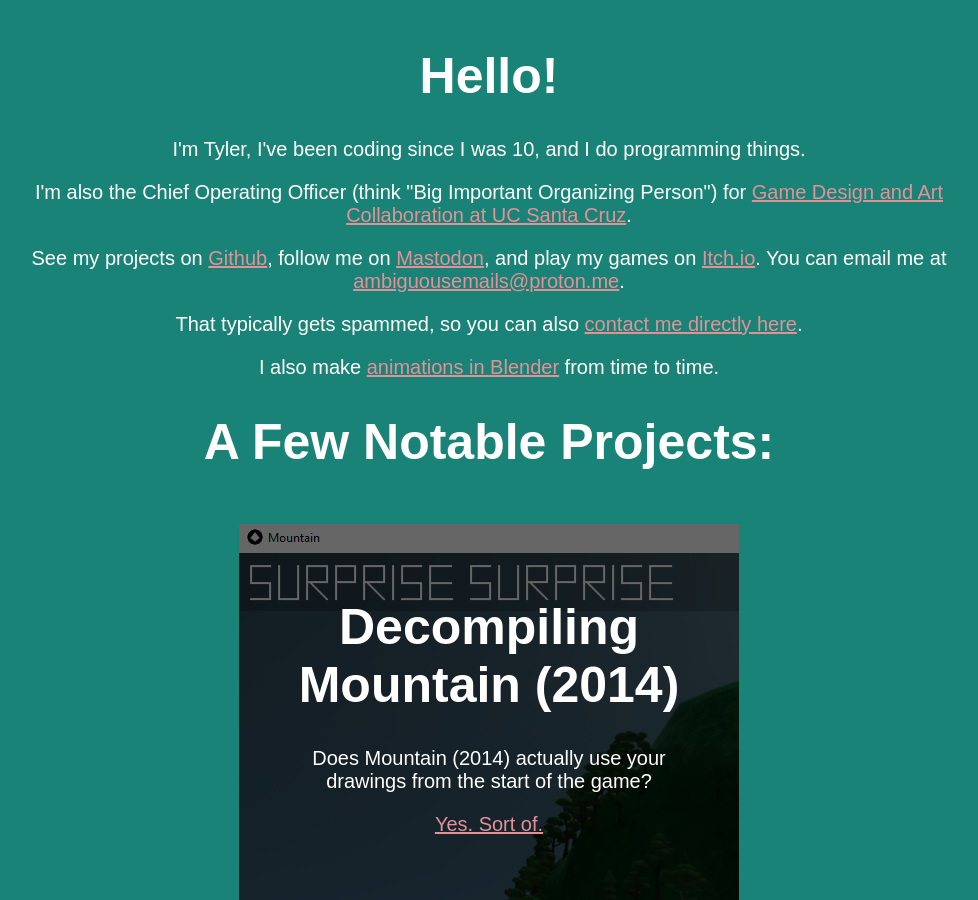
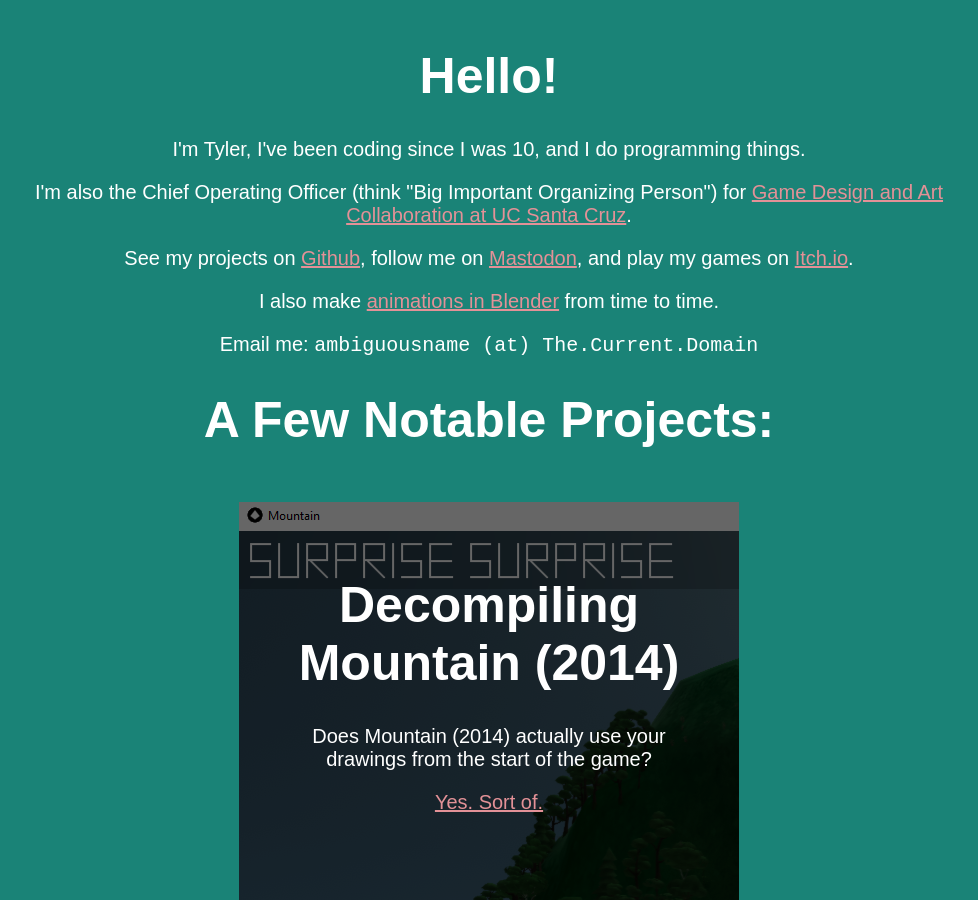
Before and after one commit to ambiguousname/ambiguousname.github.io, a Jekyll site: the page built from index.html, in a window 1280 px wide and 900 px high. Shown: the whole window, without its empty margins (151-1129 px from the left). Built offline with Jekyll 4.4.1, drawn with Linux system fonts in a browser that asks for light colours.

Commit message:
Better email

```diff
--- a/index.html
+++ b/index.html
@@ -17,13 +17,13 @@
             <h1>Hello!</h1>
             <p>I'm Tyler, I've been coding since I was 10, and I do programming things.</p>
             <p>I'm also the Chief Operating Officer (think "Big Important Organizing Person") for <a href="http://gdacollab.com/">Game Design and Art Collaboration at UC Santa Cruz</a>.</p>
-            <p>See my projects on <a href="https://www.github.com/ambiguousname/">Github</a>, follow me on <a rel="me" href="https://mathstodon.xyz/@ambiguousname">Mastodon</a>, and play my games on <a href="https://ambiguous-name.itch.io/">Itch.io</a>. You can email me at <a href="mailto:ambiguousemails@proton.me">ambiguousemails@proton.me</a>.
+            <p>See my projects on <a href="https://www.github.com/ambiguousname/">Github</a>, follow me on <a rel="me" href="https://mathstodon.xyz/@ambiguousname">Mastodon</a>, and play my games on <a href="https://ambiguous-name.itch.io/">Itch.io</a>.
             </p>
-
-            <p>That typically gets spammed, so you can also <a href="./contact.html">contact me directly here</a>.</p>
-
             <p>
                 I also make <a href="./animations">animations in Blender</a> from time to time.
+            </p>
+            <p>
+                Email me: <code>ambiguousname (at) The&period;Current&period;Domain</code>
             </p>
 
             <h1>A Few Notable Projects:</h1>
```
Also changed, not shown: contact.html (deleted, +0 -32 lines).
